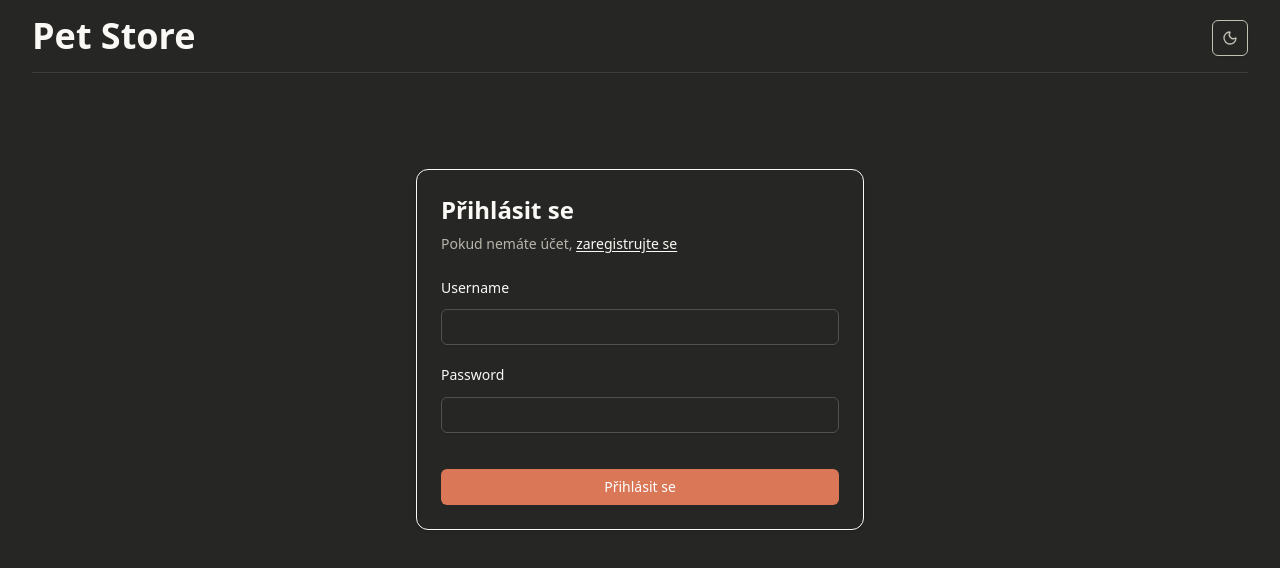
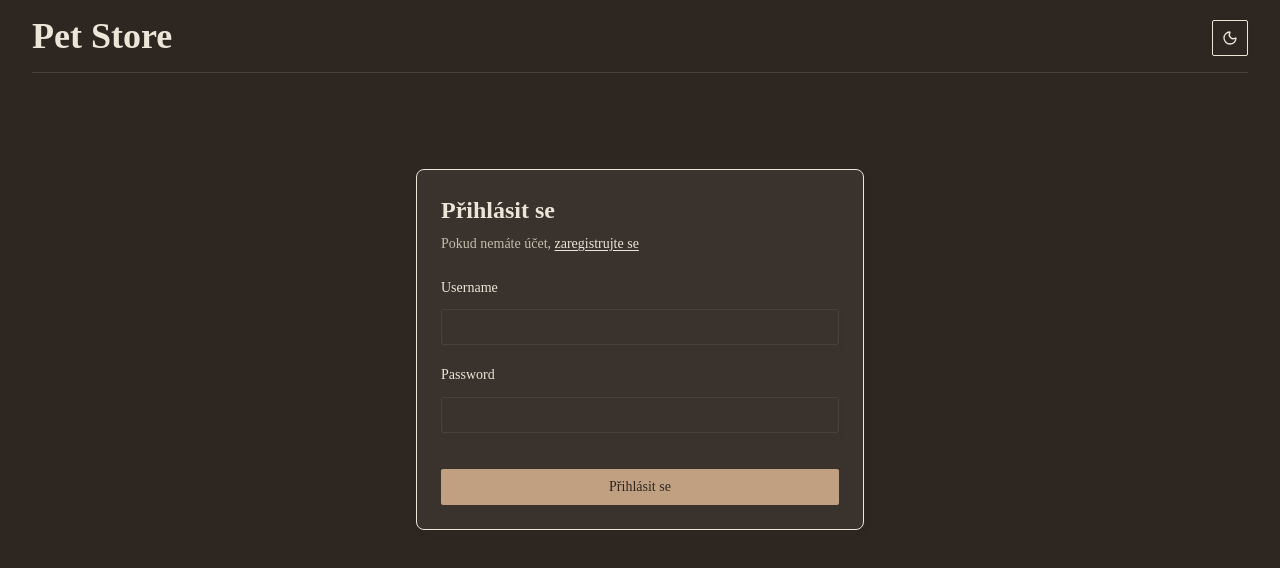
Before and after one commit to Maarrttiinn456/pet-store, a React (Vite) app: page /login in a window 1280 px wide. Shown: the top 568 px of the page. Built offline with nearby package versions, Linux system fonts and the light colour scheme.

Commit message:
úprava struktury apky

```diff
--- a/src/components/pets/PetCard.tsx
+++ /dev/null
@@ -1,5 +0,0 @@
-const PetCard = () => {
-    return <div>PetCard</div>;
-};
-
-export default PetCard;
--- a/src/components/pets/PetsFilters.tsx
+++ b/src/components/pets/PetsFilters.tsx
@@ -48,7 +48,7 @@
                             onClick={() => resetFilters()}
                         >
                             <X className="w-4 h-4" />
-                            <span>Vymazat filtry</span>
+                            <span>Zrušit</span>
                         </button>
                     )}
                 </div>
--- a/src/components/pets/PetsList.tsx
+++ b/src/components/pets/PetsList.tsx
@@ -1,6 +1,7 @@
 import type { Pet } from "@/api/petstore";
 import CustomSpinner from "../CustomSpinner";
 import { Button } from "../ui/button";
+import { Card, CardContent, CardHeader, CardTitle } from "../ui/card";
 import { Link } from "react-router";
 
 type PetListProps = {
@@ -41,15 +42,14 @@
             {data.length > 0 && (
                 <div className="columns-3 md:columns-4 lg:columns-5 gap-4 space-y-4 [&>*]:break-inside-avoid">
                     {data.map((pet, idx) => (
-                        <div
-                            key={pet.id ?? `${pet.name}-${idx}`}
-                            className="dark:bg-card-foreground text-card p-4 rounded-sm"
-                        >
-                            <div className="text-lg font-bold overflow-hidden">
-                                {pet.name ?? "-"}
-                            </div>
-                            <div>{pet.status}</div>
-                        </div>
+                        <Card key={pet.id ?? `${pet.name}-${idx}`}>
+                            <CardHeader>
+                                <CardTitle className="text-2xl font-bold">
+                                    {pet.name ?? "-"}
+                                </CardTitle>
+                            </CardHeader>
+                            <CardContent>{pet.status}</CardContent>
+                        </Card>
                     ))}
                 </div>
             )}
--- a/src/hooks/pets/usePetStatusFilter.tsx
+++ b/src/hooks/pets/usePetStatusFilter.tsx
@@ -28,6 +28,7 @@
 
     const resetFilters = () => {
         setParams("");
+        //params.delete()
     };
 
     return { statuses, toggleStatus, resetFilters, params };
--- a/src/index.css
+++ b/src/index.css
@@ -2,121 +2,111 @@
 @import "tw-animate-css";
 
 :root {
-    --background: oklch(0.9818 0.0054 95.0986);
-    --foreground: oklch(0.3438 0.0269 95.7226);
-    --card: oklch(0.9818 0.0054 95.0986);
-    --card-foreground: oklch(0.1908 0.002 106.5859);
-    --popover: oklch(1 0 0);
-    --popover-foreground: oklch(0.2671 0.0196 98.939);
-    --primary: oklch(0.6171 0.1375 39.0427);
+    --background: oklch(0.9582 0.0152 90.2357);
+    --foreground: oklch(0.376 0.0225 64.3434);
+    --card: oklch(0.9914 0.0098 87.4695);
+    --card-foreground: oklch(0.376 0.0225 64.3434);
+    --popover: oklch(0.9914 0.0098 87.4695);
+    --popover-foreground: oklch(0.376 0.0225 64.3434);
+    --primary: oklch(0.618 0.0778 65.5444);
     --primary-foreground: oklch(1 0 0);
-    --secondary: oklch(0.9245 0.0138 92.9892);
-    --secondary-foreground: oklch(0.4334 0.0177 98.6048);
-    --muted: oklch(0.9341 0.0153 90.239);
-    --muted-foreground: oklch(0.6059 0.0075 97.4233);
-    --accent: oklch(0.9245 0.0138 92.9892);
-    --accent-foreground: oklch(0.2671 0.0196 98.939);
-    --destructive: oklch(0.1908 0.002 106.5859);
+    --secondary: oklch(0.8846 0.0302 85.5655);
+    --secondary-foreground: oklch(0.4313 0.03 64.9288);
+    --muted: oklch(0.9239 0.019 83.0636);
+    --muted-foreground: oklch(0.5391 0.0387 71.1655);
+    --accent: oklch(0.8348 0.0426 88.8064);
+    --accent-foreground: oklch(0.376 0.0225 64.3434);
+    --destructive: oklch(0.5471 0.1438 32.9149);
     --destructive-foreground: oklch(1 0 0);
-    --border: oklch(0.8847 0.0069 97.3627);
-    --input: oklch(0.7621 0.0156 98.3528);
-    --ring: oklch(0.6171 0.1375 39.0427);
-    --chart-1: oklch(0.5583 0.1276 42.9956);
-    --chart-2: oklch(0.6898 0.1581 290.4107);
-    --chart-3: oklch(0.8816 0.0276 93.128);
-    --chart-4: oklch(0.8822 0.0403 298.1792);
-    --chart-5: oklch(0.5608 0.1348 42.0584);
-    --sidebar: oklch(0.9663 0.008 98.8792);
-    --sidebar-foreground: oklch(0.359 0.0051 106.6524);
-    --sidebar-primary: oklch(0.6171 0.1375 39.0427);
-    --sidebar-primary-foreground: oklch(0.9881 0 0);
-    --sidebar-accent: oklch(0.9245 0.0138 92.9892);
-    --sidebar-accent-foreground: oklch(0.325 0 0);
-    --sidebar-border: oklch(0.9401 0 0);
-    --sidebar-ring: oklch(0.7731 0 0);
-    --font-sans:
-        ui-sans-serif, system-ui, -apple-system, BlinkMacSystemFont, "Segoe UI", Roboto,
-        "Helvetica Neue", Arial, "Noto Sans", sans-serif, "Apple Color Emoji", "Segoe UI Emoji",
-        "Segoe UI Symbol", "Noto Color Emoji";
-    --font-serif: ui-serif, Georgia, Cambria, "Times New Roman", Times, serif;
-    --font-mono:
-        ui-monospace, SFMono-Regular, Menlo, Monaco, Consolas, "Liberation Mono", "Courier New",
-        monospace;
-    --radius: 0.5rem;
-    --shadow-x: 0;
-    --shadow-y: 1px;
-    --shadow-blur: 3px;
+    --border: oklch(0.8606 0.0321 84.5881);
+    --input: oklch(0.8606 0.0321 84.5881);
+    --ring: oklch(0.618 0.0778 65.5444);
+    --chart-1: oklch(0.618 0.0778 65.5444);
+    --chart-2: oklch(0.5604 0.0624 68.5805);
+    --chart-3: oklch(0.4851 0.057 72.6827);
+    --chart-4: oklch(0.6777 0.0624 64.7755);
+    --chart-5: oklch(0.7264 0.0581 66.6967);
+    --sidebar: oklch(0.9239 0.019 83.0636);
+    --sidebar-foreground: oklch(0.376 0.0225 64.3434);
+    --sidebar-primary: oklch(0.618 0.0778 65.5444);
+    --sidebar-primary-foreground: oklch(1 0 0);
+    --sidebar-accent: oklch(0.8348 0.0426 88.8064);
+    --sidebar-accent-foreground: oklch(0.376 0.0225 64.3434);
+    --sidebar-border: oklch(0.8606 0.0321 84.5881);
+    --sidebar-ring: oklch(0.618 0.0778 65.5444);
+    --font-sans: Libre Baskerville, serif;
+    --font-serif: Lora, serif;
+    --font-mono: IBM Plex Mono, monospace;
+    --radius: 0.25rem;
+    --shadow-x: 2px;
+    --shadow-y: 3px;
+    --shadow-blur: 5px;
     --shadow-spread: 0px;
-    --shadow-opacity: 0.1;
-    --shadow-color: oklch(0 0 0);
-    --shadow-2xs: 0 1px 3px 0px hsl(0 0% 0% / 0.05);
-    --shadow-xs: 0 1px 3px 0px hsl(0 0% 0% / 0.05);
-    --shadow-sm: 0 1px 3px 0px hsl(0 0% 0% / 0.1), 0 1px 2px -1px hsl(0 0% 0% / 0.1);
-    --shadow: 0 1px 3px 0px hsl(0 0% 0% / 0.1), 0 1px 2px -1px hsl(0 0% 0% / 0.1);
-    --shadow-md: 0 1px 3px 0px hsl(0 0% 0% / 0.1), 0 2px 4px -1px hsl(0 0% 0% / 0.1);
-    --shadow-lg: 0 1px 3px 0px hsl(0 0% 0% / 0.1), 0 4px 6px -1px hsl(0 0% 0% / 0.1);
-    --shadow-xl: 0 1px 3px 0px hsl(0 0% 0% / 0.1), 0 8px 10px -1px hsl(0 0% 0% / 0.1);
-    --shadow-2xl: 0 1px 3px 0px hsl(0 0% 0% / 0.25);
+    --shadow-opacity: 0.12;
+    --shadow-color: hsl(28 13% 20%);
+    --shadow-2xs: 2px 3px 5px 0px hsl(28 13% 20% / 0.06);
+    --shadow-xs: 2px 3px 5px 0px hsl(28 13% 20% / 0.06);
+    --shadow-sm: 2px 3px 5px 0px hsl(28 13% 20% / 0.12), 2px 1px 2px -1px hsl(28 13% 20% / 0.12);
+    --shadow: 2px 3px 5px 0px hsl(28 13% 20% / 0.12), 2px 1px 2px -1px hsl(28 13% 20% / 0.12);
+    --shadow-md: 2px 3px 5px 0px hsl(28 13% 20% / 0.12), 2px 2px 4px -1px hsl(28 13% 20% / 0.12);
+    --shadow-lg: 2px 3px 5px 0px hsl(28 13% 20% / 0.12), 2px 4px 6px -1px hsl(28 13% 20% / 0.12);
+    --shadow-xl: 2px 3px 5px 0px hsl(28 13% 20% / 0.12), 2px 8px 10px -1px hsl(28 13% 20% / 0.12);
+    --shadow-2xl: 2px 3px 5px 0px hsl(28 13% 20% / 0.3);
     --tracking-normal: 0em;
     --spacing: 0.25rem;
 }
 
 .dark {
-    --background: oklch(0.2679 0.0036 106.6427);
-    --foreground: oklch(0.8074 0.0142 93.0137);
-    --card: oklch(0.2679 0.0036 106.6427);
-    --card-foreground: oklch(0.9818 0.0054 95.0986);
-    --popover: oklch(0.3085 0.0035 106.6039);
-    --popover-foreground: oklch(0.9211 0.004 106.4781);
-    --primary: oklch(0.6724 0.1308 38.7559);
-    --primary-foreground: oklch(1 0 0);
-    --secondary: oklch(0.9818 0.0054 95.0986);
-    --secondary-foreground: oklch(0.3085 0.0035 106.6039);
-    --muted: oklch(0.2213 0.0038 106.707);
-    --muted-foreground: oklch(0.7713 0.0169 99.0657);
-    --accent: oklch(0.213 0.0078 95.4245);
-    --accent-foreground: oklch(0.9663 0.008 98.8792);
-    --destructive: oklch(0.6368 0.2078 25.3313);
+    --background: oklch(0.2747 0.0139 57.6523);
+    --foreground: oklch(0.9239 0.019 83.0636);
+    --card: oklch(0.3237 0.0155 59.0603);
+    --card-foreground: oklch(0.9239 0.019 83.0636);
+    --popover: oklch(0.3237 0.0155 59.0603);
+    --popover-foreground: oklch(0.9239 0.019 83.0636);
+    --primary: oklch(0.7264 0.0581 66.6967);
+    --primary-foreground: oklch(0.2747 0.0139 57.6523);
+    --secondary: oklch(0.3795 0.0181 57.128);
+    --secondary-foreground: oklch(0.9239 0.019 83.0636);
+    --muted: oklch(0.2939 0.0125 62.1298);
+    --muted-foreground: oklch(0.7982 0.0243 82.1078);
+    --accent: oklch(0.4186 0.0281 56.3404);
+    --accent-foreground: oklch(0.9239 0.019 83.0636);
+    --destructive: oklch(0.5471 0.1438 32.9149);
     --destructive-foreground: oklch(1 0 0);
-    --border: oklch(0.3618 0.0101 106.8928);
-    --input: oklch(0.4336 0.0113 100.2195);
-    --ring: oklch(0.6724 0.1308 38.7559);
-    --chart-1: oklch(0.5583 0.1276 42.9956);
-    --chart-2: oklch(0.6898 0.1581 290.4107);
-    --chart-3: oklch(0.213 0.0078 95.4245);
-    --chart-4: oklch(0.3074 0.0516 289.323);
-    --chart-5: oklch(0.5608 0.1348 42.0584);
-    --sidebar: oklch(0.2357 0.0024 67.7077);
-    --sidebar-foreground: oklch(0.8074 0.0142 93.0137);
-    --sidebar-primary: oklch(0.325 0 0);
-    --sidebar-primary-foreground: oklch(0.9881 0 0);
-    --sidebar-accent: oklch(0.168 0.002 106.6177);
-    --sidebar-accent-foreground: oklch(0.8074 0.0142 93.0137);
-    --sidebar-border: oklch(0.9401 0 0);
-    --sidebar-ring: oklch(0.7731 0 0);
-    --font-sans:
-        ui-sans-serif, system-ui, -apple-system, BlinkMacSystemFont, "Segoe UI", Roboto,
-        "Helvetica Neue", Arial, "Noto Sans", sans-serif, "Apple Color Emoji", "Segoe UI Emoji",
-        "Segoe UI Symbol", "Noto Color Emoji";
-    --font-serif: ui-serif, Georgia, Cambria, "Times New Roman", Times, serif;
-    --font-mono:
-        ui-monospace, SFMono-Regular, Menlo, Monaco, Consolas, "Liberation Mono", "Courier New",
-        monospace;
-    --radius: 0.5rem;
-    --shadow-x: 0;
-    --shadow-y: 1px;
-    --shadow-blur: 3px;
+    --border: oklch(0.3795 0.0181 57.128);
+    --input: oklch(0.3795 0.0181 57.128);
+    --ring: oklch(0.7264 0.0581 66.6967);
+    --chart-1: oklch(0.7264 0.0581 66.6967);
+    --chart-2: oklch(0.6777 0.0624 64.7755);
+    --chart-3: oklch(0.618 0.0778 65.5444);
+    --chart-4: oklch(0.5604 0.0624 68.5805);
+    --chart-5: oklch(0.4851 0.057 72.6827);
+    --sidebar: oklch(0.2747 0.0139 57.6523);
+    --sidebar-foreground: oklch(0.9239 0.019 83.0636);
+    --sidebar-primary: oklch(0.7264 0.0581 66.6967);
+    --sidebar-primary-foreground: oklch(0.2747 0.0139 57.6523);
+    --sidebar-accent: oklch(0.4186 0.0281 56.3404);
+    --sidebar-accent-foreground: oklch(0.9239 0.019 83.0636);
+    --sidebar-border: oklch(0.3795 0.0181 57.128);
+    --sidebar-ring: oklch(0.7264 0.0581 66.6967);
+    --font-sans: Libre Baskerville, serif;
+    --font-serif: Lora, serif;
+    --font-mono: IBM Plex Mono, monospace;
+    --radius: 0.25rem;
+    --shadow-x: 2px;
+    --shadow-y: 3px;
+    --shadow-blur: 5px;
     --shadow-spread: 0px;
-    --shadow-opacity: 0.1;
-    --shadow-color: oklch(0 0 0);
-    --shadow-2xs: 0 1px 3px 0px hsl(0 0% 0% / 0.05);
-    --shadow-xs: 0 1px 3px 0px hsl(0 0% 0% / 0.05);
-    --shadow-sm: 0 1px 3px 0px hsl(0 0% 0% / 0.1), 0 1px 2px -1px hsl(0 0% 0% / 0.1);
-    --shadow: 0 1px 3px 0px hsl(0 0% 0% / 0.1), 0 1px 2px -1px hsl(0 0% 0% / 0.1);
-    --shadow-md: 0 1px 3px 0px hsl(0 0% 0% / 0.1), 0 2px 4px -1px hsl(0 0% 0% / 0.1);
-    --shadow-lg: 0 1px 3px 0px hsl(0 0% 0% / 0.1), 0 4px 6px -1px hsl(0 0% 0% / 0.1);
-    --shadow-xl: 0 1px 3px 0px hsl(0 0% 0% / 0.1), 0 8px 10px -1px hsl(0 0% 0% / 0.1);
-    --shadow-2xl: 0 1px 3px 0px hsl(0 0% 0% / 0.25);
+    --shadow-opacity: 0.12;
+    --shadow-color: hsl(28 13% 20%);
+    --shadow-2xs: 2px 3px 5px 0px hsl(28 13% 20% / 0.06);
+    --shadow-xs: 2px 3px 5px 0px hsl(28 13% 20% / 0.06);
+    --shadow-sm: 2px 3px 5px 0px hsl(28 13% 20% / 0.12), 2px 1px 2px -1px hsl(28 13% 20% / 0.12);
+    --shadow: 2px 3px 5px 0px hsl(28 13% 20% / 0.12), 2px 1px 2px -1px hsl(28 13% 20% / 0.12);
+    --shadow-md: 2px 3px 5px 0px hsl(28 13% 20% / 0.12), 2px 2px 4px -1px hsl(28 13% 20% / 0.12);
+    --shadow-lg: 2px 3px 5px 0px hsl(28 13% 20% / 0.12), 2px 4px 6px -1px hsl(28 13% 20% / 0.12);
+    --shadow-xl: 2px 3px 5px 0px hsl(28 13% 20% / 0.12), 2px 8px 10px -1px hsl(28 13% 20% / 0.12);
+    --shadow-2xl: 2px 3px 5px 0px hsl(28 13% 20% / 0.3);
 }
 
 @theme inline {
@@ -171,7 +161,6 @@
     --shadow-xl: var(--shadow-xl);
     --shadow-2xl: var(--shadow-2xl);
 }
-
 @utility container {
     @apply max-w-7xl mx-auto px-4 sm:px-6 lg:px-8;
 }
```
Also changed, not shown: src/components/ui/input.tsx (+4 -4 lines).
